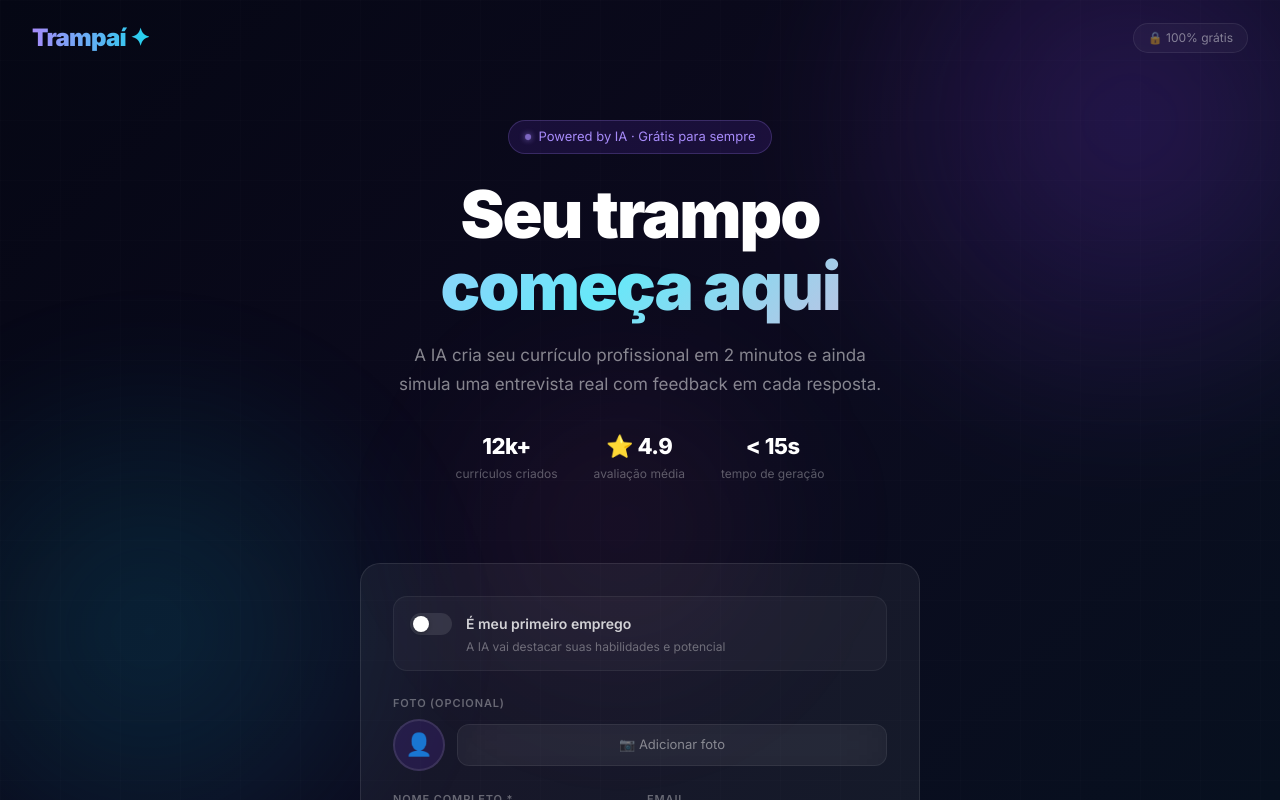
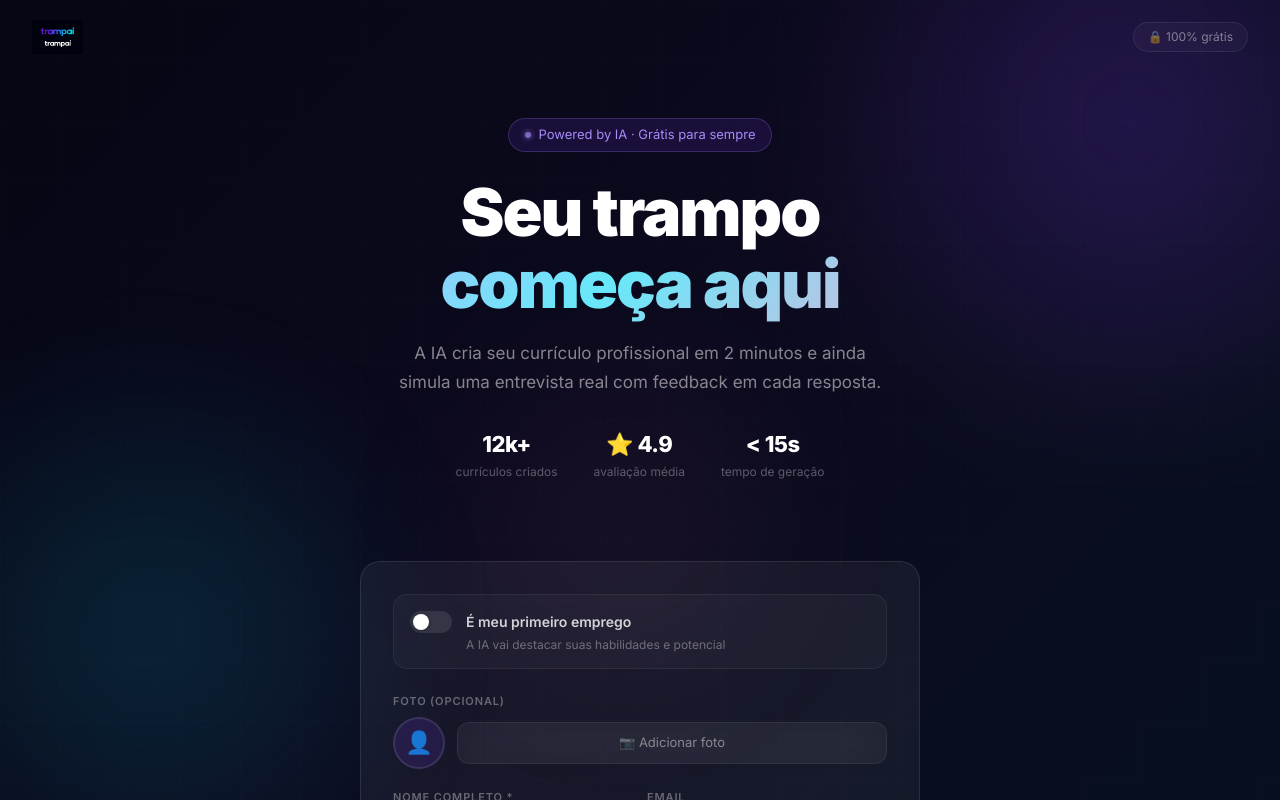
Before and after one commit to SISSOAp/curriculo-ia, a Next.js app: page / in a window 1280 px wide. Shown: the top 800 px of the page. Built offline with nearby package versions, Linux system fonts and the light colour scheme.

Commit message:
Add Trampaí logo to header

```diff
--- a/app/demo/page.tsx
+++ b/app/demo/page.tsx
@@ -125,9 +125,7 @@ export default function DemoPage() {
         <div style={{ display: 'flex', alignItems: 'center', justifyContent: 'space-between', marginBottom: 28 }}>
           <div>
             <h1 style={{ fontSize: 22, fontWeight: 900, color: '#fff', margin: 0, letterSpacing: '-0.03em' }}>
-              <span style={{ background: 'linear-gradient(90deg,#a78bfa,#22d3ee)', WebkitBackgroundClip: 'text', WebkitTextFillColor: 'transparent' }}>
-                Trampaí ✦
-              </span>
+              <img src="/Logo.png" alt="Trampaí" style={{ height: 32, objectFit: 'contain' }} />
             </h1>
             <p style={{ fontSize: 12, color: 'rgba(255,255,255,0.35)', marginTop: 4 }}>Exemplo com dados fictícios — Marina Costa Silva</p>
           </div>
--- a/app/page.tsx
+++ b/app/page.tsx
@@ -138,7 +138,7 @@ export default function Home() {
 
         {/* Top bar */}
         <div className="no-print" style={{ position: 'relative', zIndex: 10, background: 'rgba(5,7,20,0.85)', backdropFilter: 'blur(20px)', WebkitBackdropFilter: 'blur(20px)', borderBottom: '1px solid rgba(255,255,255,0.07)', padding: '14px 28px', display: 'flex', justifyContent: 'space-between', alignItems: 'center' }}>
-          <span className="gradient-text-static" style={{ fontWeight: 900, fontSize: 22, letterSpacing: '-0.03em' }}>Trampaí ✦</span>
+          <img src="/Logo.png" alt="Trampaí" style={{ height: 32, objectFit: 'contain' }} />
           <div style={{ display: 'flex', gap: 10 }}>
             <button onClick={() => setEtapa('form')} className="glass" style={{ padding: '8px 18px', borderRadius: 10, color: 'rgba(255,255,255,0.7)', cursor: 'pointer', fontSize: 13, fontWeight: 500 }}>
               ← Editar
@@ -230,7 +230,7 @@ export default function Home() {
 
         {/* Header */}
         <div style={{ padding: '20px 32px', display: 'flex', alignItems: 'center', justifyContent: 'space-between' }}>
-          <span className="gradient-text-static" style={{ fontWeight: 900, fontSize: 24, letterSpacing: '-0.03em' }}>Trampaí ✦</span>
+          <img src="/Logo.png" alt="Trampaí" style={{ height: 34, objectFit: 'contain' }} />
           <span style={{ fontSize: 12, color: 'rgba(255,255,255,0.45)', border: '1px solid rgba(255,255,255,0.08)', padding: '5px 14px', borderRadius: 99, background: 'rgba(255,255,255,0.03)' }}>🔒 100% grátis</span>
         </div>
 
```
Also changed, not shown: public/Logo.png (added).
